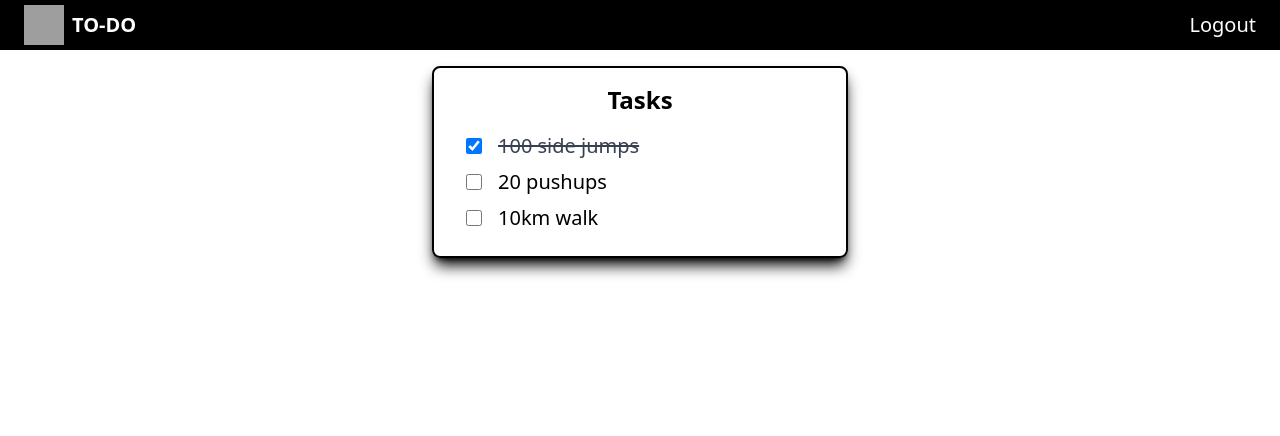
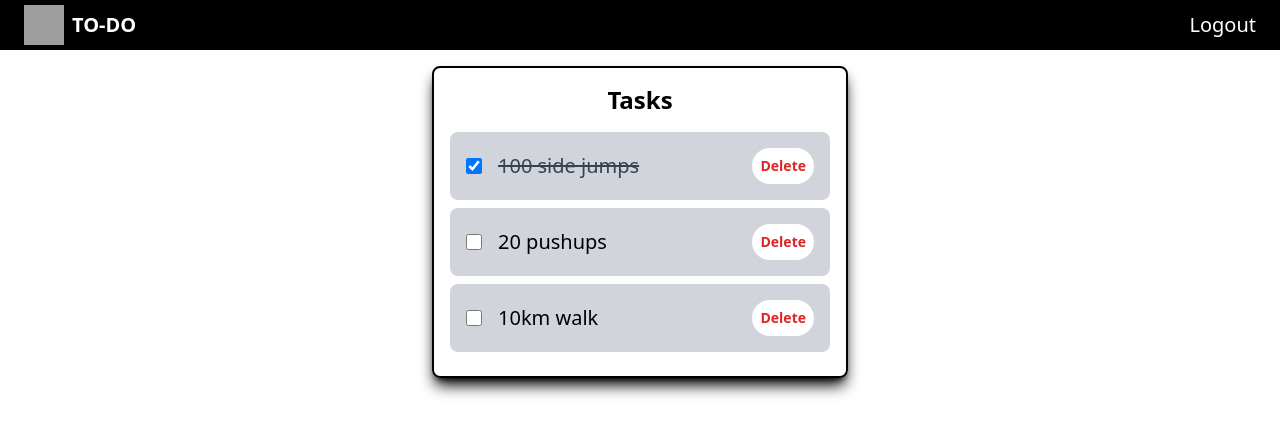
Before and after one commit to Bbek-Crestha/next-todo, a Next.js app: page / in a window 1280 px wide. Shown: the top 436 px of the page. Built offline with nearby package versions, Linux system fonts and the light colour scheme; grey boxes are pictures that could not be loaded.

Commit message:
feat(taskComponent): add task delete function

```diff
--- a/components/utilities/TaskComponent.tsx
+++ b/components/utilities/TaskComponent.tsx
@@ -3,18 +3,26 @@ import { ChangeEvent, useState } from "react";
 
 type Props = {
 	task: taskType;
+	tasks: taskType[];
+	setTasks: Function;
 };
 
 const TaskComponent = (props: Props) => {
-	const { task } = props;
+	const { task, tasks, setTasks } = props;
 	const [currentTask, setCurrentTask] = useState<taskType>(task);
 
-	const handleChange = (e: ChangeEvent) => {
-		setCurrentTask({ ...currentTask, status: !currentTask.status });
+	const handleChange = (e: ChangeEvent<HTMLInputElement>) => {
+		setCurrentTask({ ...currentTask, status: e.target.checked });
+	};
+
+	const handleDelete = () => {
+		const newArray = tasks.filter((task) => task.id !== currentTask.id);
+		setTasks(newArray);
 	};
 
 	return (
-		<div className="flex items-center gap-4 px-4 mb-2 text-xl">
+		<div className="px-4 mb-2 flex justify-between items-center bg-gray-300 rounded-lg p-4">
+			<div className="flex items-center gap-4 text-xl">
 				<input
 					type="checkbox"
 					checked={currentTask.status}
@@ -25,6 +33,14 @@ const TaskComponent = (props: Props) => {
 					{currentTask.description}
 				</p>
 			</div>
+
+			<button
+				onClick={handleDelete}
+				className="bg-white rounded-full p-2 text-sm text-red-600 font-semibold"
+			>
+				Delete
+			</button>
+		</div>
 	);
 };
 
```
Lines whose indentation alone changed are shown as unchanged.
